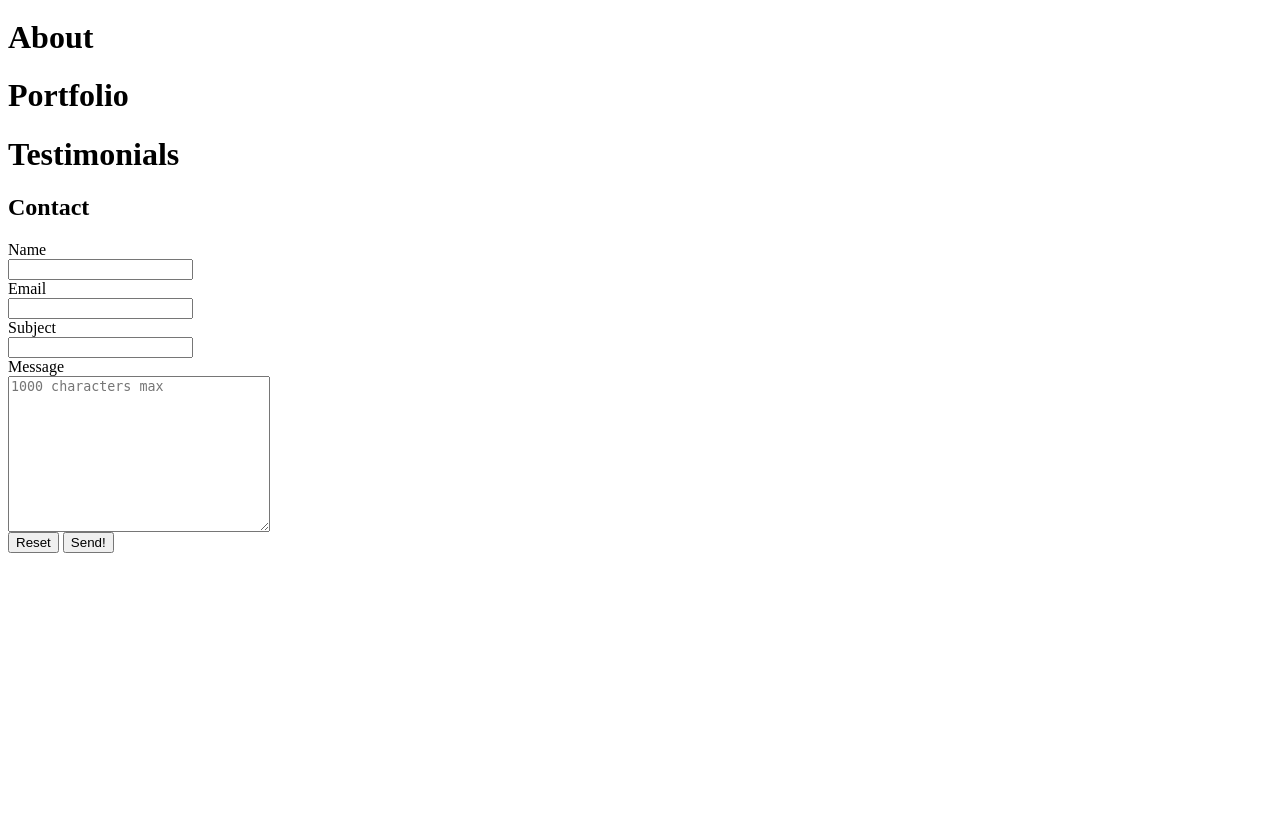
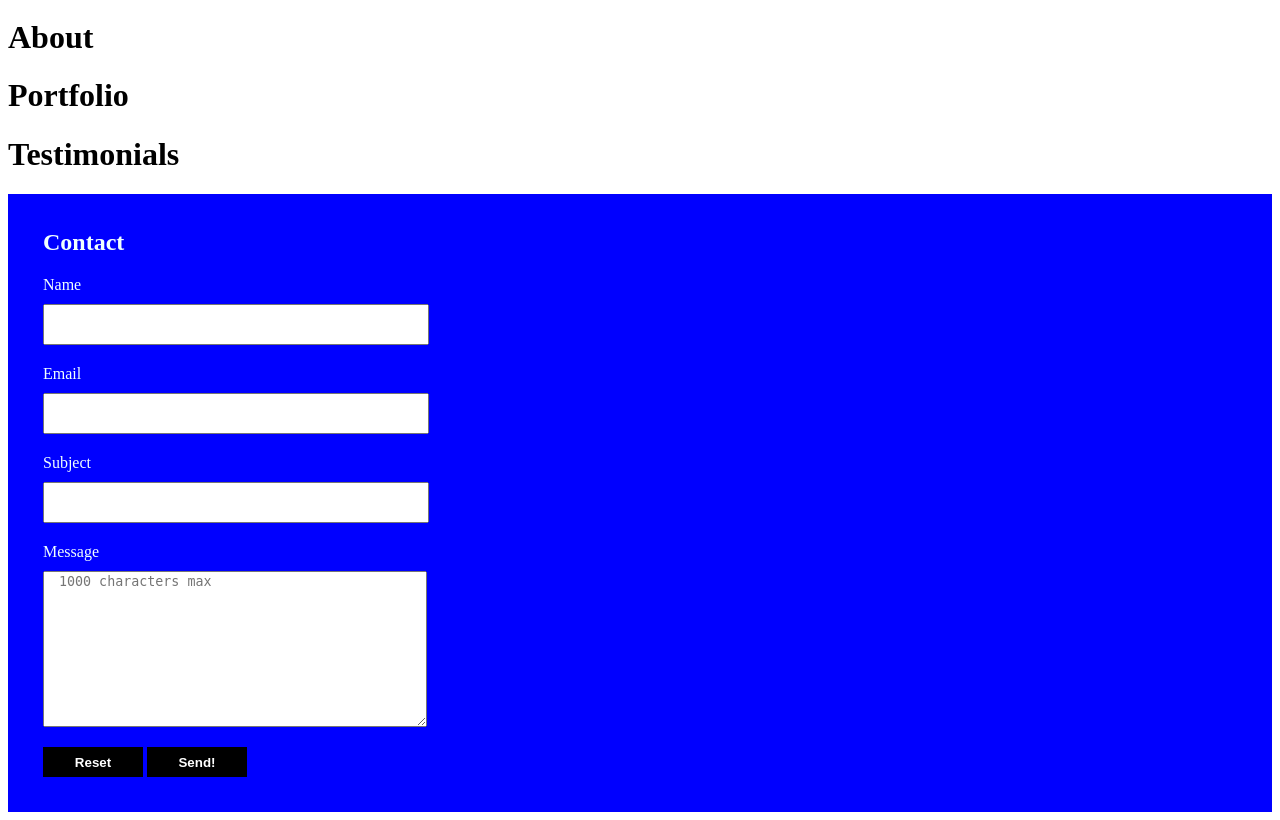
Before and after one commit to d-sanderson/Portfolio-Website, a PHP site: page / in a window 1280 px wide. Shown: the part 159-979 px from the top of the page. Before the commit the page ends 712 px from the top, so only its background shows below. Run offline with PHP 8.4, Linux system fonts and the light colour scheme.

```diff
--- a/documentation/style.css
+++ b/documentation/style.css
@@ -15,3 +15,32 @@ input {
 textarea {
 	display: block;
 }
+
+.form-wrapper {
+	background-color: blue;
+	color: azure;
+	padding: 15px 35px;
+	padding-bottom: 35px;
+}
+input, textarea {
+	display: block;
+	width: 365px;
+	margin-bottom: 20px;
+	margin-top: 10px;
+	padding-left: 15px;
+	font-family: monospace;
+}
+
+input {
+	height: 35px;
+}
+
+button {
+	background-color: black;
+	color: white;
+	width: 100px;
+	height:30px;
+	font-weight: bold;
+	border: 0;
+	-webkit-appearance: none;
+}
```
